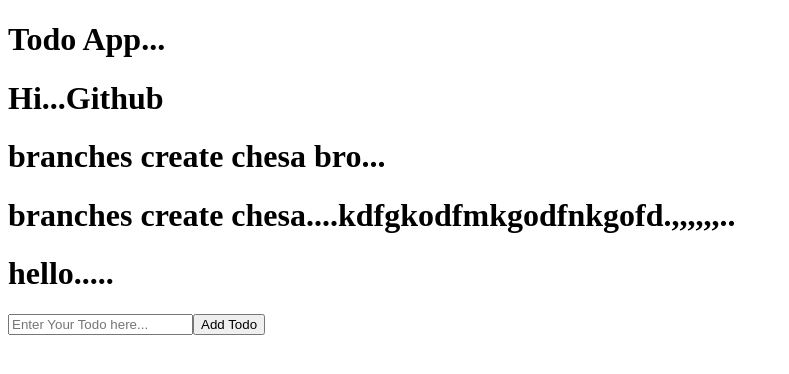
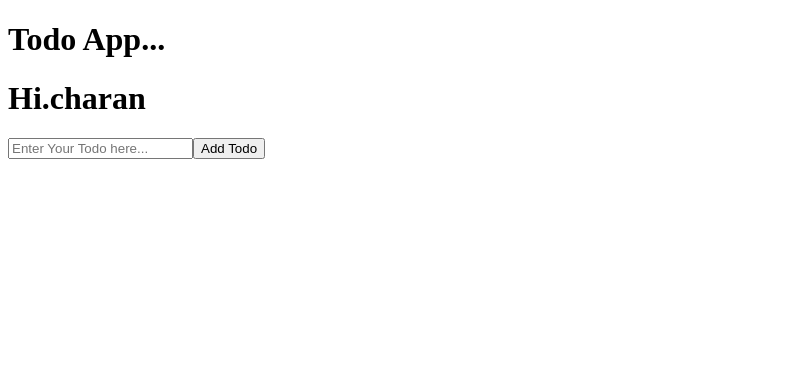
Before and after one commit to Charan27798/todo-list, a React (Vite) app: page / in a window 1280 px wide. Shown: the top 374 px of the page, without its empty margins (0-789 px from the left). Built offline with nearby package versions, Linux system fonts and the light colour scheme.

Commit message:
something updated

```diff
--- a/src/App.jsx
+++ b/src/App.jsx
@@ -43,10 +43,7 @@ const HandleEditTodo = (index)=>
   return (
     <div>
                   <h1> Todo App...</h1>
-                  <h1> Hi...Github</h1>
-                  <h1>branches create chesa bro...</h1>
-                  <h1>branches create chesa....kdfgkodfmkgodfnkgofd.,,,,,,..</h1>
-                  <h1>hello.....</h1>
+                  <h1> Hi.charan</h1>
                   <input
                         type='text'
                         placeholder='Enter Your Todo here...'
```
